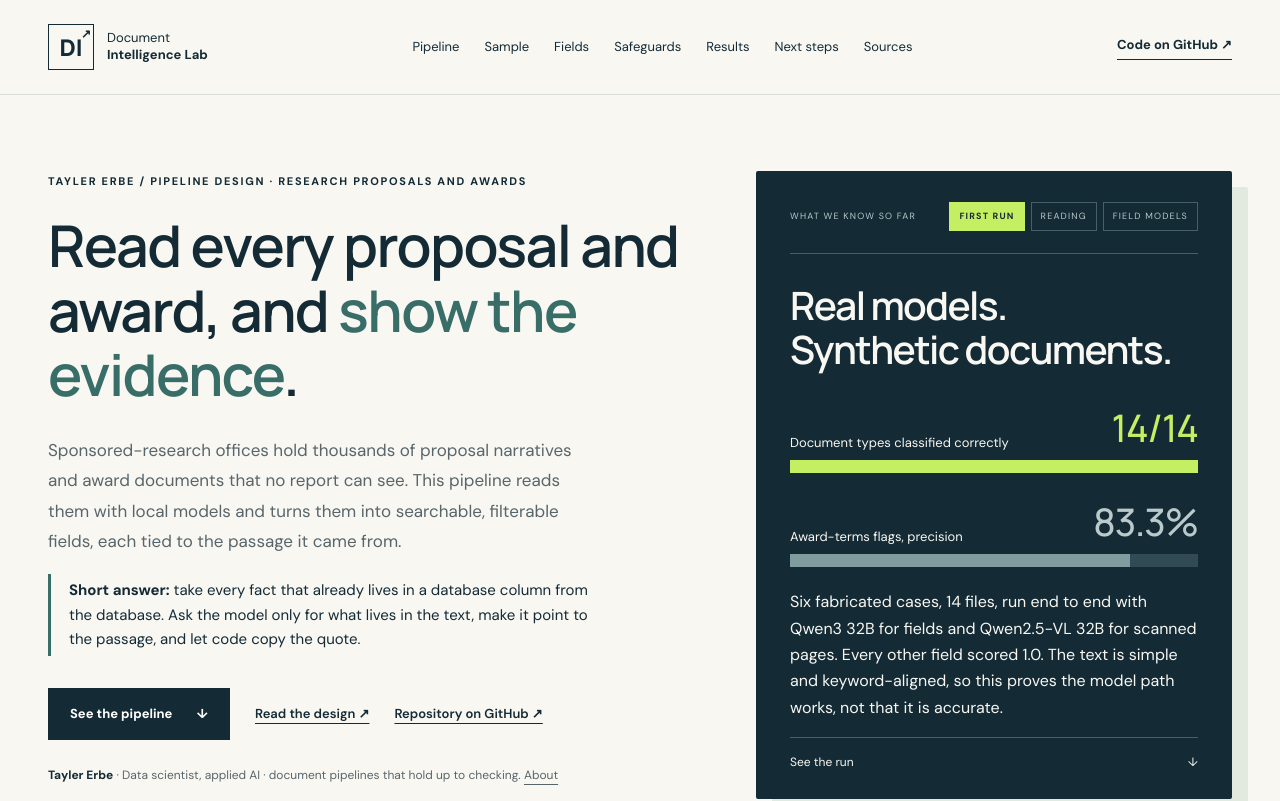
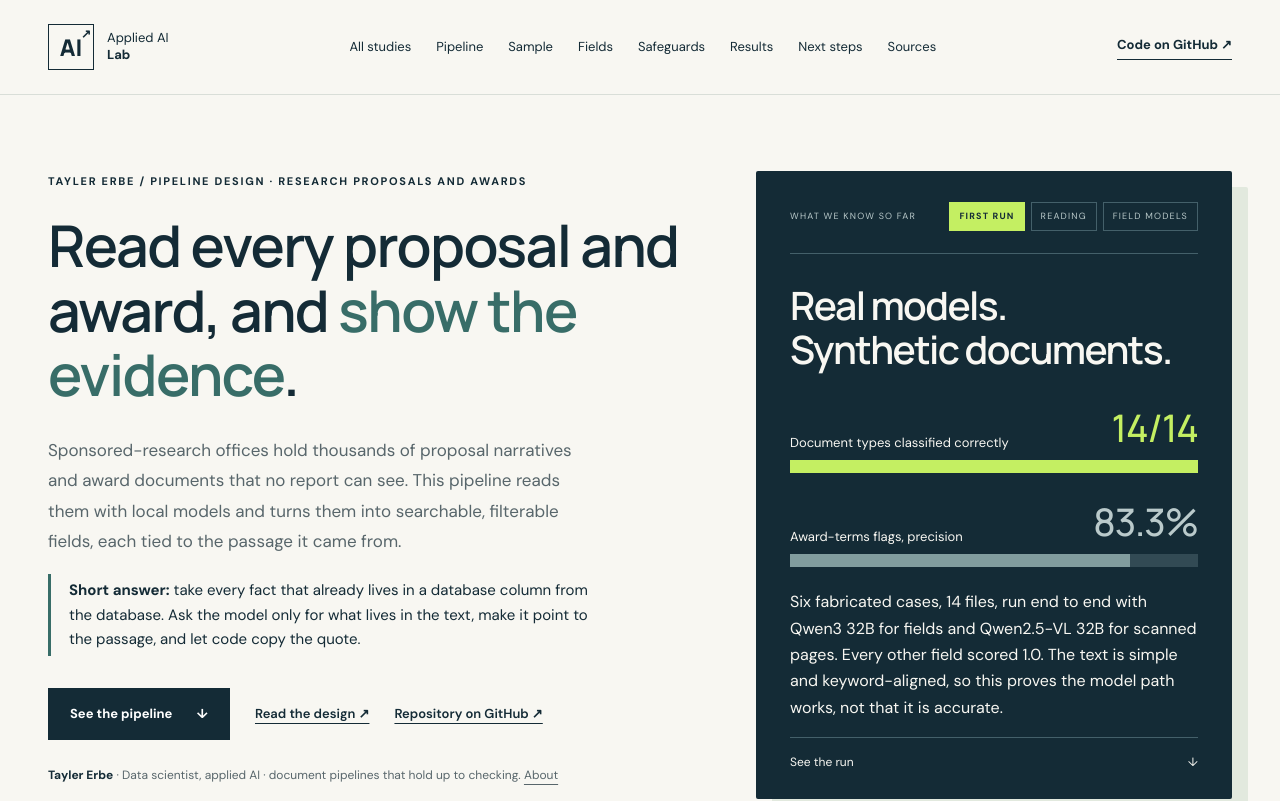
Before and after one commit to tayler-erbe/research-proposal-processing, a plain HTML site: page docs/pipeline/index.html in a window 1280 px wide. Shown: the top 801 px of the page. Drawn offline with Linux system fonts and the light colour scheme.

Commit message:
Header: the Applied AI Lab logo now goes to taylererbe.com; 'All studies' link added to the Lab catalogue

```diff
--- a/docs/pipeline/index.html
+++ b/docs/pipeline/index.html
@@ -7,8 +7,8 @@
 <body>
 <a href="#main" class="skip">Skip to content</a>
 <header class="site-header">
-<a href="#main" class="brand" aria-label="Document Intelligence Lab"><span class="brand-mark">DI<span>↗</span></span><span>Document<br><strong>Intelligence Lab</strong></span></a>
-<nav aria-label="Main navigation"><a href="#line">Pipeline</a><a href="#sample">Sample</a><a href="#fields">Fields</a><a href="#safeguards">Safeguards</a><a href="#results">Results</a><a href="#next">Next steps</a><a href="#resources">Sources</a></nav>
+<a href="https://taylererbe.com/" class="brand" aria-label="Tayler Erbe, home"><span class="brand-mark">AI<span>↗</span></span><span>Applied AI<br><strong>Lab</strong></span></a>
+<nav aria-label="Main navigation"><a href="https://tayler-erbe.github.io/document-intelligence-lab/">All studies</a><a href="#line">Pipeline</a><a href="#sample">Sample</a><a href="#fields">Fields</a><a href="#safeguards">Safeguards</a><a href="#results">Results</a><a href="#next">Next steps</a><a href="#resources">Sources</a></nav>
 <a class="repo-link" href="https://github.com/tayler-erbe/research-proposal-processing/tree/claude/happy-clarke-plqt0c/research_intake">Code on GitHub <span aria-hidden="true">↗</span></a>
 </header>
 <main id="main">
```
